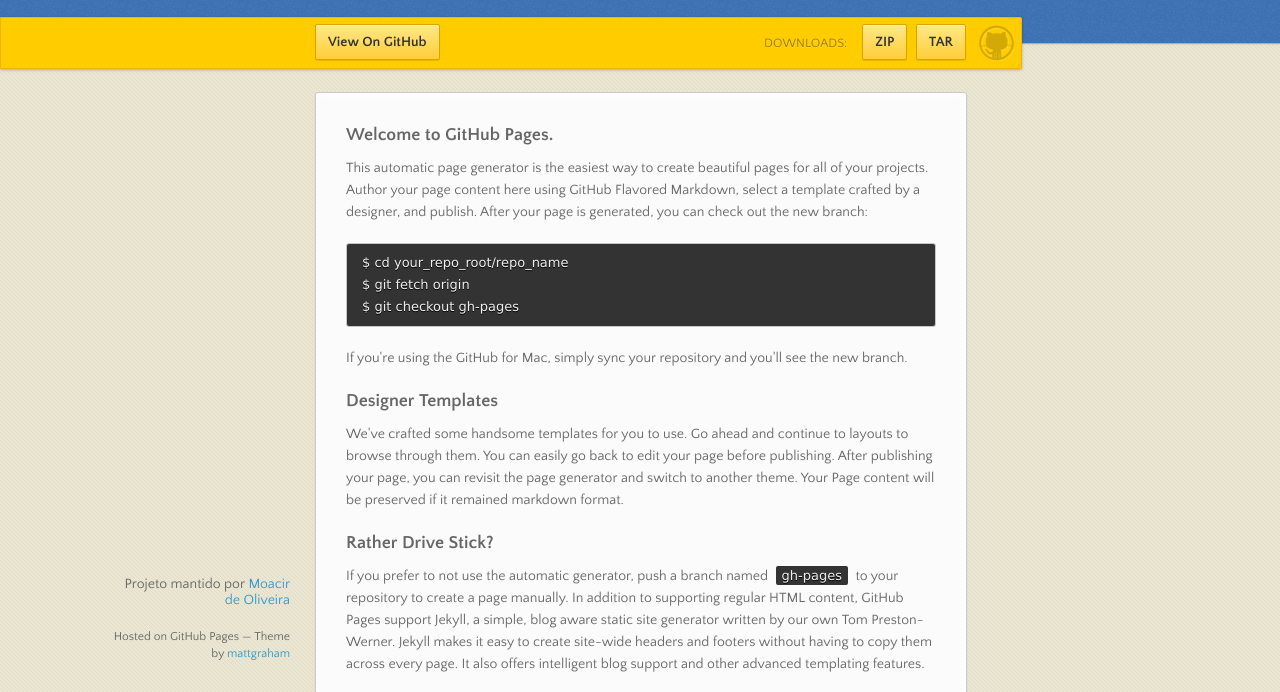
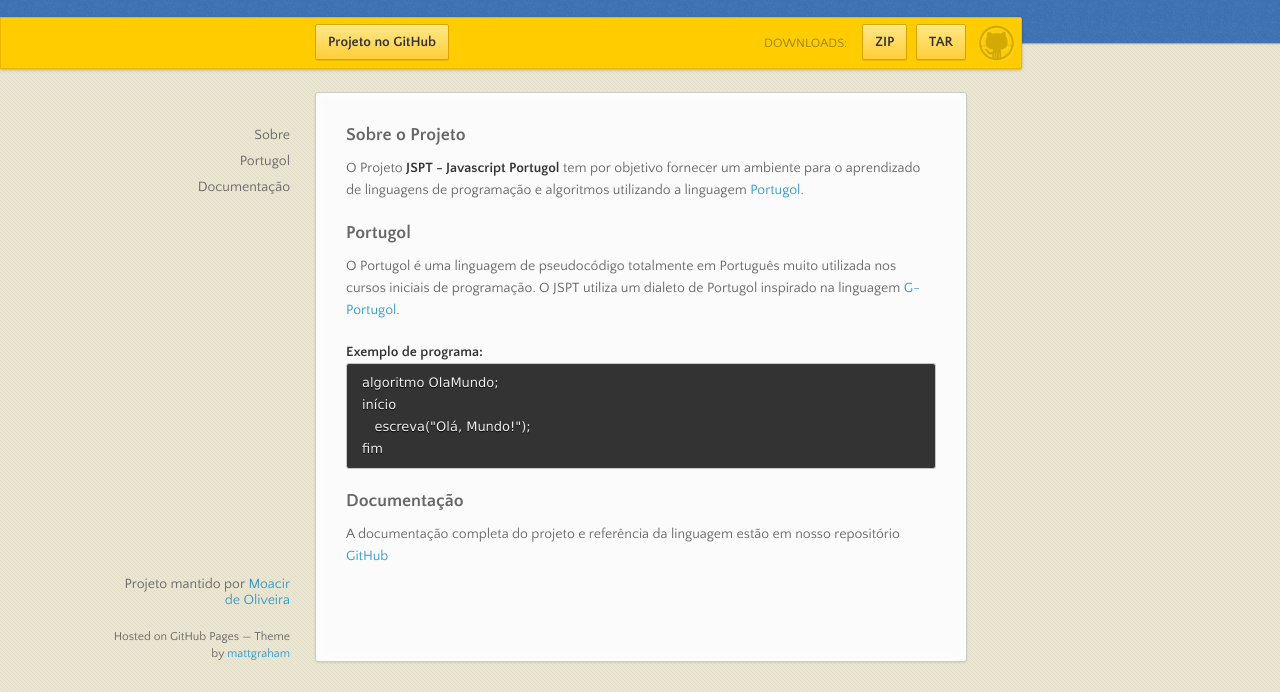
Before and after one commit to moacir/jspt, a plain HTML site: page index.html in a window 1280 px wide. Shown: the part 98-790 px from the top of the page. Drawn offline with nearby package versions, Linux system fonts and the light colour scheme.

Commit message:
initial text
Signed-off-by: Moacir de Oliveira <moacirdeoliveira.eng@gmail.com>

```diff
--- a/index.html
+++ b/index.html
@@ -23,7 +23,7 @@
       <div id="banner">
         <span id="logo"></span>
 
-        <a href="https://github.com/moacir/jspt" class="button fork"><strong>View On GitHub</strong></a>
+        <a href="https://github.com/moacir/jspt" class="button fork"><strong>Projeto no GitHub</strong></a>
         <div class="downloads">
           <span>Downloads:</span>
           <ul>
@@ -33,44 +33,55 @@
         </div>
       </div><!-- end banner -->
 
-    <div class="wrapper">
-      <nav>
-        <ul></ul>
-      </nav>
-      <section>
-        <h3>
-<a name="welcome-to-github-pages" class="anchor" href="#welcome-to-github-pages"><span class="octicon octicon-link"></span></a>Welcome to GitHub Pages.</h3>
+      <div class="wrapper">
+        <nav>
+          <ul>
+            <li><a href="#o-projeto">Sobre</a></li>
+            <li><a href="#portugol">Portugol</a></li>
+            <li><a href="#docs">Documentação</a></li>
+          </ul>
+        </nav>
+        <section>
+          <h3>
+            <a name="o-projeto" class="anchor" href="#o-projeto"><span class="octicon octicon-link"></span></a>
+            Sobre o Projeto
+          </h3>
 
-<p>This automatic page generator is the easiest way to create beautiful pages for all of your projects. Author your page content here using GitHub Flavored Markdown, select a template crafted by a designer, and publish. After your page is generated, you can check out the new branch:</p>
+          <p>
+            O Projeto <strong>JSPT - Javascript Portugol</strong> tem por objetivo fornecer um ambiente
+            para o aprendizado de linguagens de programação e algoritmos utilizando a linguagem
+            <a href="http://pt.wikipedia.org/wiki/Portugol" target="_blank">Portugol</a>.
+          </p>
 
-<pre><code>$ cd your_repo_root/repo_name
-$ git fetch origin
-$ git checkout gh-pages
+          <h3>
+            <a name="portugol" class="anchor" href="#portugol"><span class="octicon octicon-link"></span></a>
+            Portugol
+          </h3>
+
+          <p>
+            O Portugol é uma linguagem de pseudocódigo totalmente em Português muito utilizada nos cursos
+            iniciais de programação.
+            O JSPT utiliza um dialeto de Portugol inspirado na linguagem
+           <a href="http://gpt.berlios.de/site/" target="_blank">G-Portugol</a>.
+          </p>
+
+          <strong>Exemplo de programa:</strong>
+<pre><code>algoritmo OlaMundo;
+início
+   escreva("Olá, Mundo!");
+fim
 </code></pre>
 
-<p>If you're using the GitHub for Mac, simply sync your repository and you'll see the new branch.</p>
+          <h3>
+            <a name="docs" class="anchor" href="#docs"><span class="octicon octicon-link"></span></a>
+            Documentação
+          </h3>
 
-<h3>
-<a name="designer-templates" class="anchor" href="#designer-templates"><span class="octicon octicon-link"></span></a>Designer Templates</h3>
-
-<p>We've crafted some handsome templates for you to use. Go ahead and continue to layouts to browse through them. You can easily go back to edit your page before publishing. After publishing your page, you can revisit the page generator and switch to another theme. Your Page content will be preserved if it remained markdown format.</p>
-
-<h3>
-<a name="rather-drive-stick" class="anchor" href="#rather-drive-stick"><span class="octicon octicon-link"></span></a>Rather Drive Stick?</h3>
-
-<p>If you prefer to not use the automatic generator, push a branch named <code>gh-pages</code> to your repository to create a page manually. In addition to supporting regular HTML content, GitHub Pages support Jekyll, a simple, blog aware static site generator written by our own Tom Preston-Werner. Jekyll makes it easy to create site-wide headers and footers without having to copy them across every page. It also offers intelligent blog support and other advanced templating features.</p>
-
-<h3>
-<a name="authors-and-contributors" class="anchor" href="#authors-and-contributors"><span class="octicon octicon-link"></span></a>Authors and Contributors</h3>
-
-<p>You can <a href="https://github.com/blog/821" class="user-mention">@mention</a> a GitHub username to generate a link to their profile. The resulting <code>&lt;a&gt;</code> element will link to the contributor's GitHub Profile. For example: In 2007, Chris Wanstrath (<a href="https://github.com/defunkt" class="user-mention">@defunkt</a>), PJ Hyett (<a href="https://github.com/pjhyett" class="user-mention">@pjhyett</a>), and Tom Preston-Werner (<a href="https://github.com/mojombo" class="user-mention">@mojombo</a>) founded GitHub.</p>
-
-<h3>
-<a name="support-or-contact" class="anchor" href="#support-or-contact"><span class="octicon octicon-link"></span></a>Support or Contact</h3>
-
-<p>Having trouble with Pages? Check out the documentation at <a href="http://help.github.com/pages">http://help.github.com/pages</a> or contact <a href="mailto:support@github.com">support@github.com</a> and we’ll help you sort it out.</p>
+          <p>
+            A documentação completa do projeto e referência da linguagem estão em nosso repositório
+            <a href="https://github.com/moacir/jspt">GitHub</a>
+          </p>
       </section>
-
 
       <footer>
         <p>Projeto mantido por <a href="https://github.com/moacir">Moacir de Oliveira</a></p>
```
